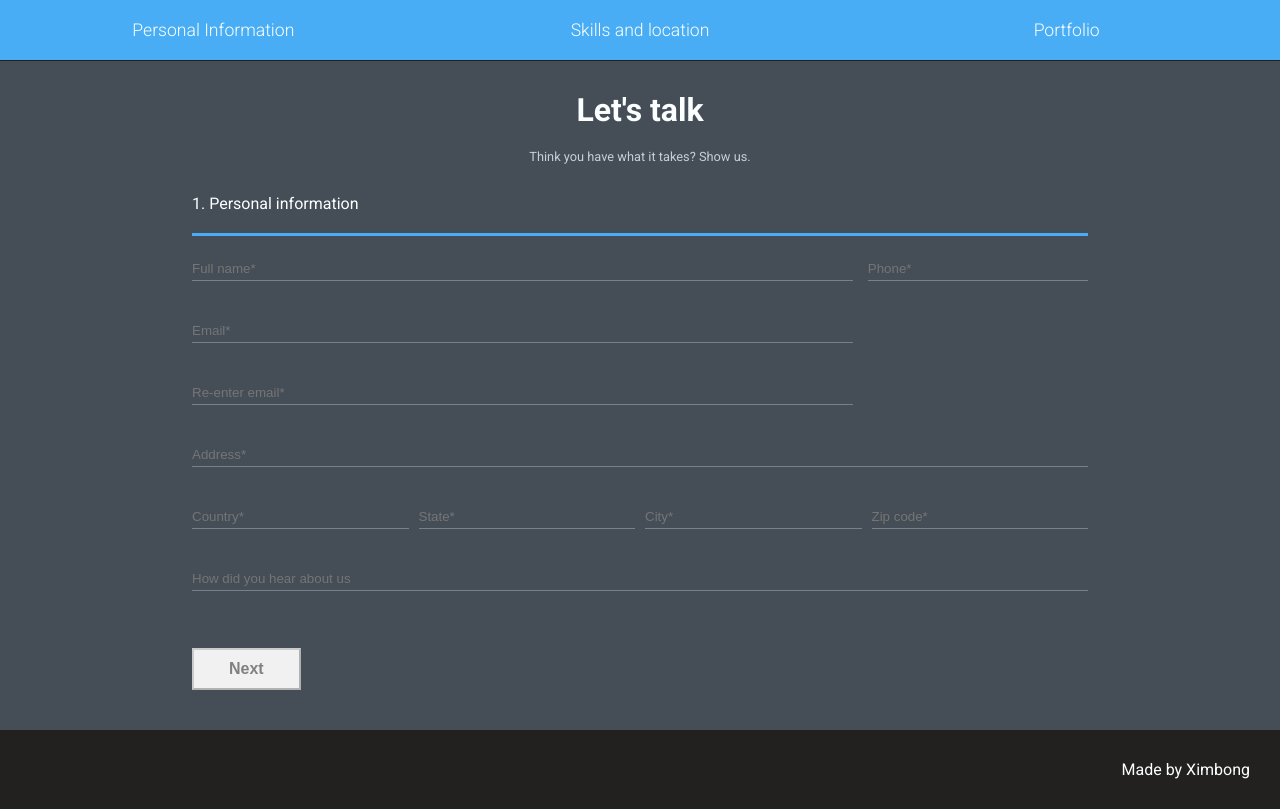
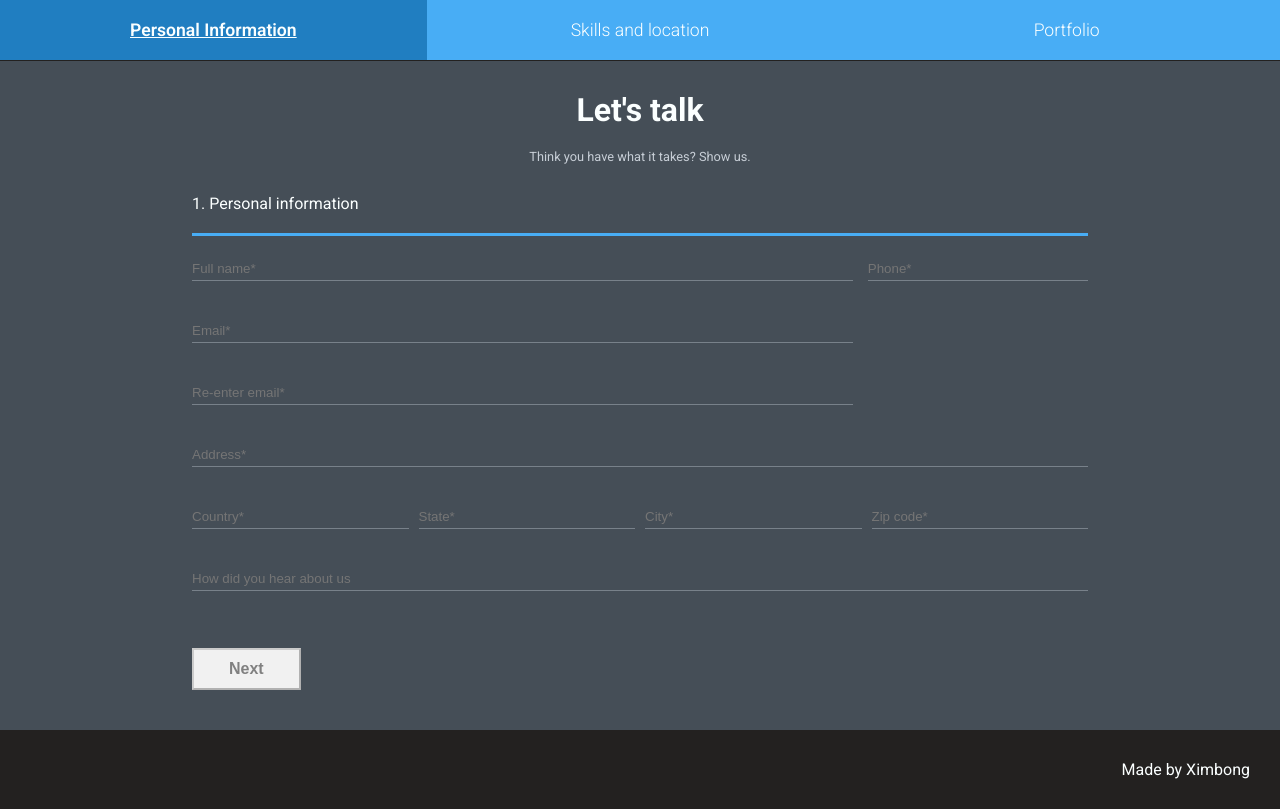
Before and after one commit to ximbong/form-router-validation, a React (Create React App) app: page / in a window 1280 px wide. Built offline with nearby package versions, Linux system fonts and the light colour scheme.

Commit message:
Add effect for selected tab in NavBar

```diff
--- a/src/components/NavBar/index.js
+++ b/src/components/NavBar/index.js
@@ -3,20 +3,20 @@ import { Link } from "react-router-dom";
 
 import "./index.css";
 
-const NavBar = () => {
-  return (
-    <div className="navBar">
-      <li>
-        <Link to="/">Personal Information</Link>
-      </li>
-      <li>
-        <Link to="/part2">Skills and location</Link>
-      </li>
-      <li>
-        <Link to="/part3">Portfolio</Link>
-      </li>
-    </div>
-  );
+const NavBar = ({ current_page }) => {
+  const info_array = [
+    "Personal Information",
+    "Skills and location",
+    "Portfolio"
+  ];
+  const NavList = info_array.map((data, index) => {
+    return index + 1 === current_page ? (
+      <li className="selected">{data}</li>
+    ) : (
+      <li>{data}</li>
+    );
+  });
+  return <div className="navBar">{NavList}</div>;
 };
 
 export default NavBar;
```
